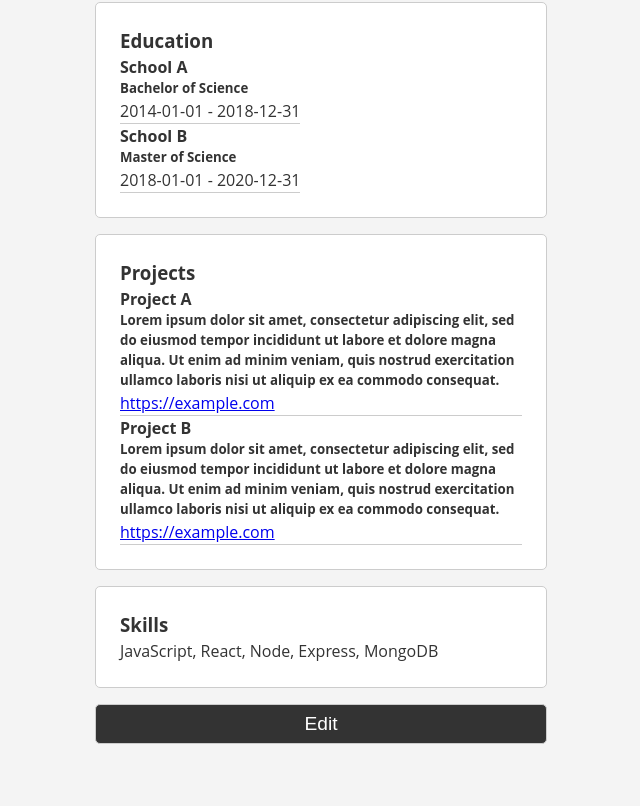
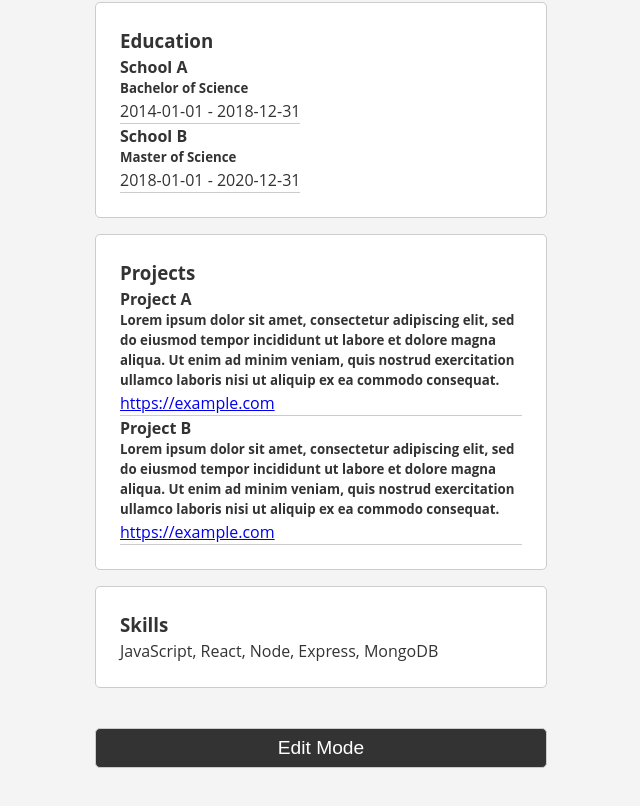
Before and after one commit to r0hitm/cv-app, a React (Create React App) app: page / in a window 1280 px wide. Shown: the part 796-1602 px from the top of the page, without its empty margins (319-959 px from the left). Before the commit the page ends 1564 px from the top, so only its background shows below. Built offline with nearby package versions, Linux system fonts and the light colour scheme.

Commit message:
Edt Toggle button

```diff
--- a/src/App.css
+++ b/src/App.css
@@ -78,7 +78,8 @@ body {
     color: #00368e;
 }
 
-.cv-view button {
+button.toggleEdit {
+    margin: 1.5rem auto;
     width: 100%;
     padding: 0.5rem;
     font-size: 1.2rem;
--- a/src/App.js
+++ b/src/App.js
@@ -5,10 +5,11 @@ import Form from "./components/Form.js";
 import Experience from "./components/Experience.js";
 import Education from "./components/Education.js";
 import Project from "./components/Projects.js";
+import EditToggleBtn from "./components/EditToggleBtn.js";
 
-import ExperienceFactory from "./js/ExperienceFactory.js";  // Factory function for Experience objects
-import EducationFactory from "./js/EducationFactory.js";  // Factory function for education
-import ProjectFactory from "./js/ProjectsFactory.js";  // Factory function for projects
+import ExperienceFactory from "./js/ExperienceFactory.js"; // Factory function for Experience objects
+import EducationFactory from "./js/EducationFactory.js"; // Factory function for education
+import ProjectFactory from "./js/ProjectsFactory.js"; // Factory function for projects
 
 const dummyData = {
     name: "John Doe",
@@ -102,6 +103,10 @@ function App() {
                     updateData={updateData}
                     toggleEditMode={toggleEditMode}
                 />
+                <EditToggleBtn
+                    editMode={editMode}
+                    toggleEditMode={toggleEditMode}
+                />
             </div>
         );
     } else {
@@ -143,7 +148,10 @@ function App() {
                         <p>{data.skills}</p>
                     </section>
 
-                    <button onClick={toggleEditMode}>Edit</button>
+                    <EditToggleBtn
+                        editMode={editMode}
+                        toggleEditMode={toggleEditMode}
+                    />
                 </div>
             </div>
         );
--- /dev/null
+++ b/src/components/EditToggleBtn.js
@@ -0,0 +1,7 @@
+export default function EditToggleBtn({ editMode, toggleEditMode }) {
+    return (
+        <button className="toggleEdit" onClick={toggleEditMode}>
+            {editMode ? "Read-Only Mode" : "Edit Mode"}
+        </button>
+    );
+}
```
